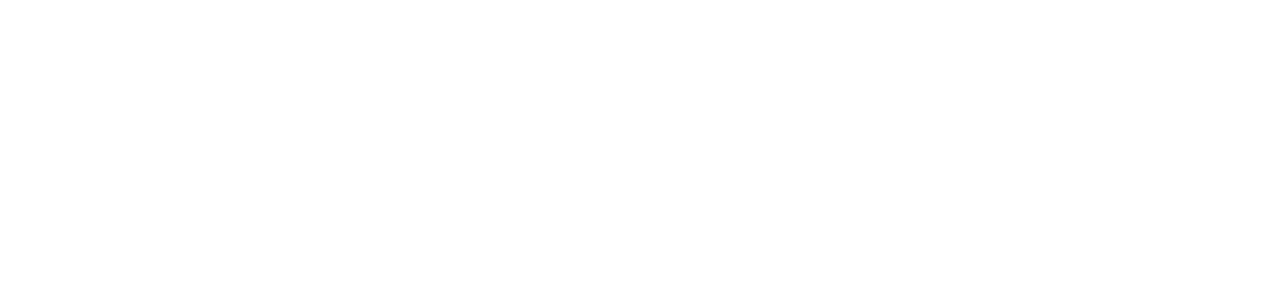
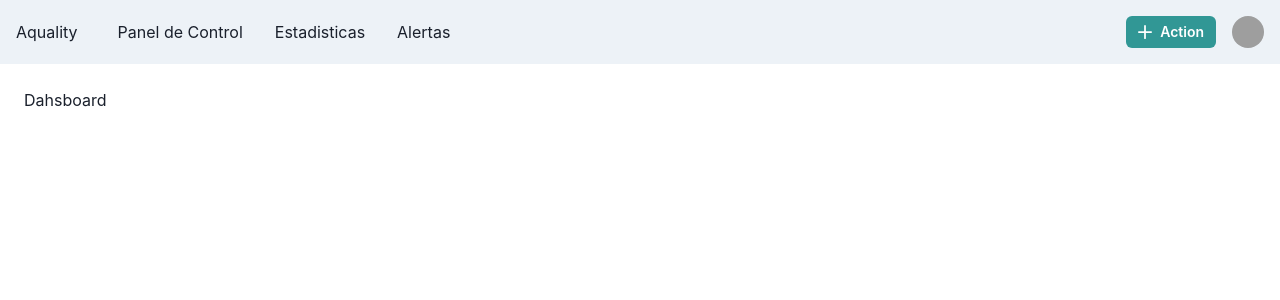
Before and after one commit to iot-aquality/aquality, a React (Vite) app: page /dashboard in a window 1280 px wide. Shown: the top 300 px of the page. Built offline with nearby package versions, Linux system fonts and the light colour scheme; grey boxes are pictures that could not be loaded.

Commit message:
paginas de dashboard y home junto con navegacion

```diff
--- a/package.json
+++ b/package.json
@@ -10,12 +10,14 @@
     "preview": "vite preview"
   },
   "dependencies": {
+    "@chakra-ui/icons": "^2.1.1",
     "@chakra-ui/react": "^2.8.2",
     "@emotion/react": "^11.11.1",
     "@emotion/styled": "^11.11.0",
     "framer-motion": "^10.16.5",
     "react": "^18.2.0",
-    "react-dom": "^18.2.0"
+    "react-dom": "^18.2.0",
+    "react-router-dom": "^6.19.0"
   },
   "devDependencies": {
     "@types/react": "^18.2.15",
--- a/src/App.jsx
+++ b/src/App.jsx
@@ -1,8 +1,21 @@
+import { BrowserRouter as Router, Routes, Route} from 'react-router-dom'
+import Navbar from './components/Navbar'
+import Home from './pages/Home'
+import Dahsboard from './pages/Dahsboard'
+import { Box } from '@chakra-ui/react'
+
 function App() {
   return (
-    <main className="h-screen w-screen bg-white">
+    <Router>
 
-    </main>
+      <Navbar/>
+      <Box p={6}>
+        <Routes>
+          <Route path="/" element={ <Home/> }/>
+          <Route path="/dashboard" element={ <Dahsboard/> }/>
+        </Routes>
+      </Box>
+    </Router>
   )
 }
 
--- /dev/null
+++ b/src/components/Navbar.jsx
@@ -0,0 +1,117 @@
+import {
+  Box,
+  Flex,
+  Avatar,
+  HStack,
+  IconButton,
+  Button,
+  Menu,
+  MenuButton,
+  MenuList,
+  MenuItem,
+  MenuDivider,
+  useDisclosure,
+  useColorModeValue,
+  Stack,
+} from '@chakra-ui/react'
+import { HamburgerIcon, CloseIcon, AddIcon } from '@chakra-ui/icons'
+import { Link } from 'react-router-dom'
+
+const Links = [
+  { path: '/dashboard', label: 'Panel de Control' },
+  { path: '/estadisticas', label: 'Estadisticas' },
+  { path: '/alertas', label: 'Alertas' }
+];
+
+
+
+const NavLink = (props) => {
+  const { children } = props
+  return (
+    <Box
+      as="a"
+      px={2}
+      py={1}
+      rounded={'md'}
+      _hover={{
+        textDecoration: 'none',
+        bg: useColorModeValue('gray.200', 'gray.700'),
+      }}
+      href={'#'}>
+      {children}
+    </Box>
+  )
+}
+
+function Navbar() {
+  const { isOpen, onOpen, onClose } = useDisclosure()
+
+  return (
+      <Box bg={useColorModeValue('gray.100', 'gray.900')} px={4}>
+        <Flex h={16} alignItems={'center'} justifyContent={'space-between'}>
+          <IconButton
+            size={'md'}
+            icon={isOpen ? <CloseIcon /> : <HamburgerIcon />}
+            aria-label={'Open Menu'}
+            display={{ md: 'none' }}
+            onClick={isOpen ? onClose : onOpen}
+          />
+          <HStack spacing={8} alignItems={'center'}>
+            <Box>Aquality</Box>
+            <HStack as={'nav'} spacing={4} display={{ base: 'none', md: 'flex' }}>
+            {Links.map((link) => (
+                <Link to={link.path} key={link.path}>
+                    <NavLink>{link.label}</NavLink>
+                </Link>
+            ))}
+            </HStack>
+          </HStack>
+          <Flex alignItems={'center'}>
+            <Button
+              variant={'solid'}
+              colorScheme={'teal'}
+              size={'sm'}
+              mr={4}
+              leftIcon={<AddIcon />}>
+              Action
+            </Button>
+            <Menu>
+              <MenuButton
+                as={Button}
+                rounded={'full'}
+                variant={'link'}
+                cursor={'pointer'}
+                minW={0}>
+                <Avatar
+                  size={'sm'}
+                  src={
+                    'https://images.unsplash.com/photo-1493666438817-866a91353ca9?ixlib=rb-0.3.5&q=80&fm=jpg&crop=faces&fit=crop&h=200&w=200&s=b616b2c5b373a80ffc9636ba24f7a4a9'
+                  }
+                />
+              </MenuButton>
+              <MenuList>
+                <MenuItem>Link 1</MenuItem>
+                <MenuItem>Link 2</MenuItem>
+                <MenuDivider />
+                <MenuItem>Link 3</MenuItem>
+              </MenuList>
+            </Menu>
+          </Flex>
+        </Flex>
+
+        {isOpen ? (
+          <Box pb={4} display={{ md: 'none' }}>
+            <Stack as={'nav'} spacing={4}>
+            {Links.map((link) => (
+                <Link to={link.path} key={link.path}>
+                    <NavLink>{link.label}</NavLink>
+                </Link>
+            ))}
+            </Stack>
+          </Box>
+        ) : null}
+      </Box>
+  )
+}
+
+export default Navbar
--- /dev/null
+++ b/src/pages/Dahsboard.jsx
@@ -0,0 +1,7 @@
+function Dahsboard() {
+  return (
+    <div>Dahsboard</div>
+  )
+}
+
+export default Dahsboard
--- /dev/null
+++ b/src/pages/Home.jsx
@@ -0,0 +1,7 @@
+function Home() {
+  return (
+    <div>Home</div>
+  )
+}
+
+export default Home
```
Also changed, not shown: 1 other file (tests, documents, lock files or other folders).
